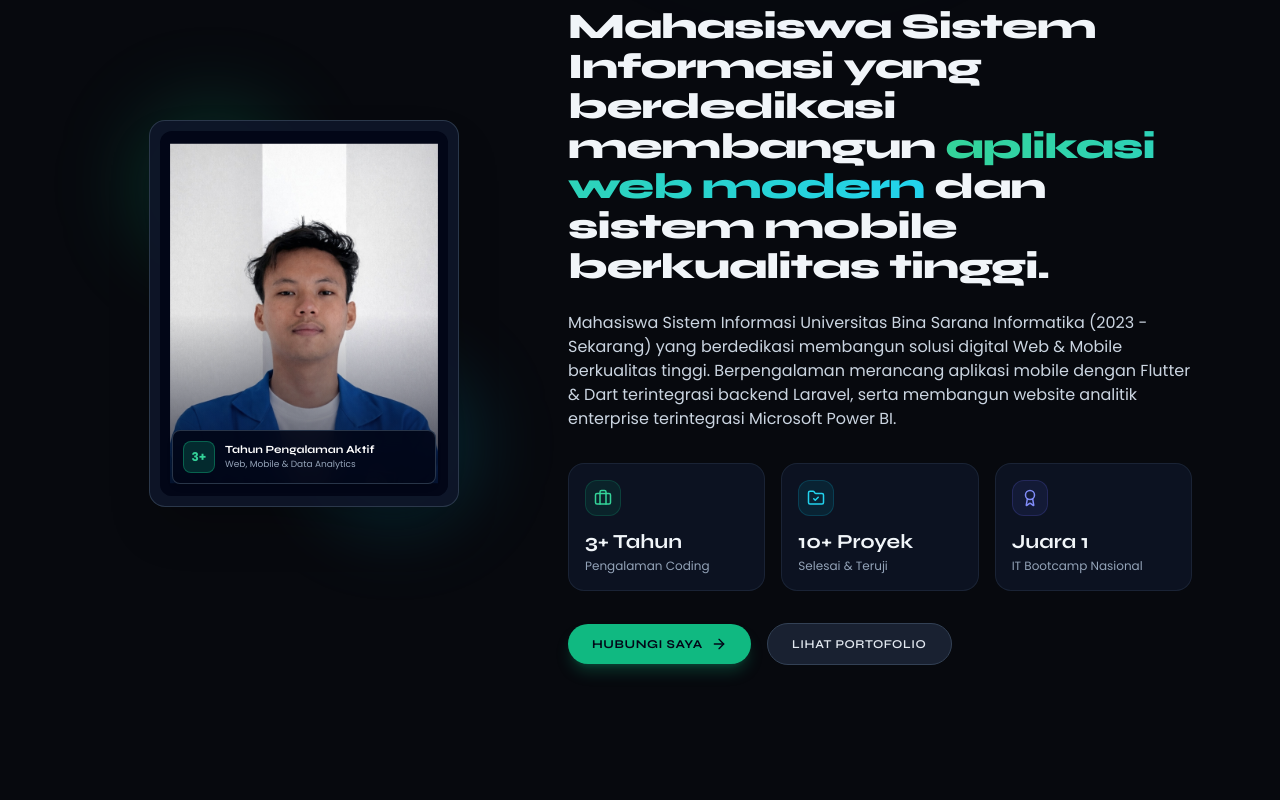
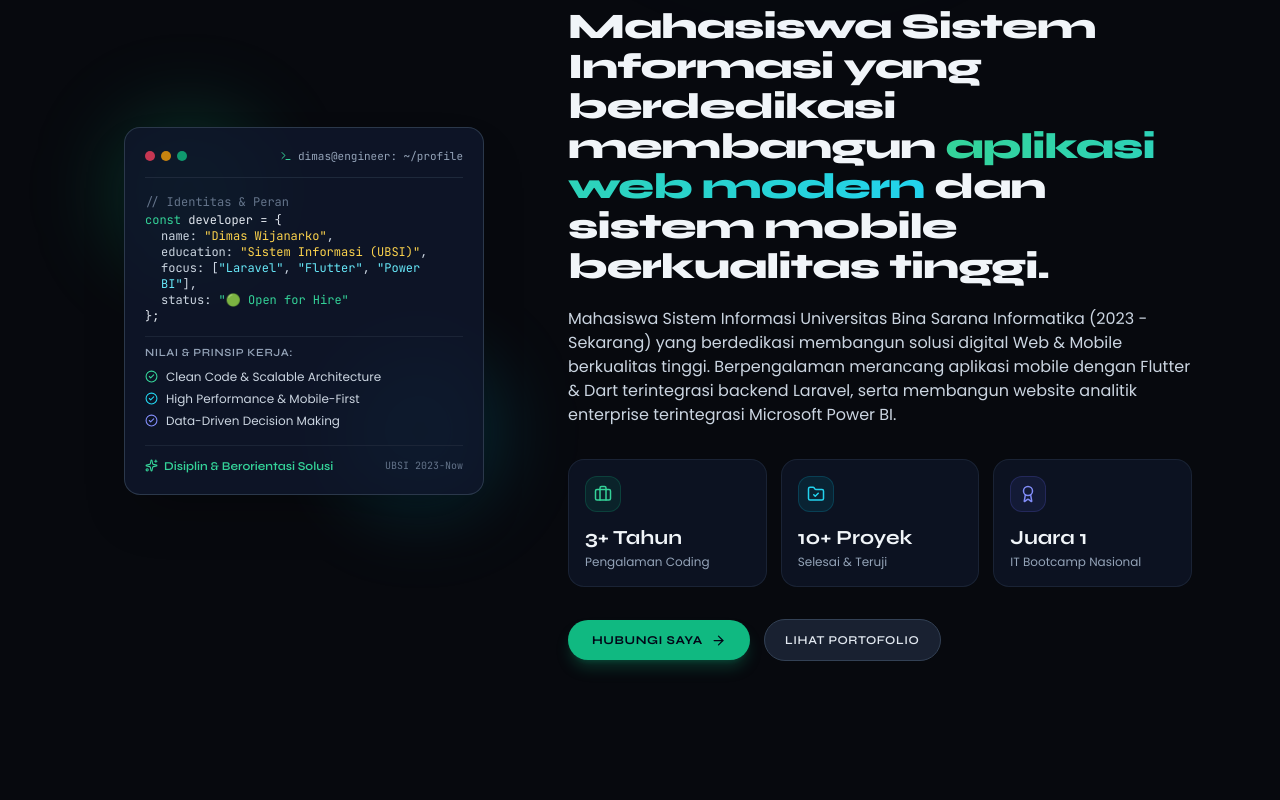
Before and after one commit to Dimss-W/CV-Website, a Next.js app: page / in a window 1280 px wide. Shown: the part 840-1640 px from the top of the page. Built offline with nearby package versions, Linux system fonts and the light colour scheme; no server answers.

Commit message:
feat: update logo to Portofolio Dimas, email to dmswijanarko@gmail.com, and use single photo

```diff
--- a/src/components/AboutSection.tsx
+++ b/src/components/AboutSection.tsx
@@ -2,7 +2,7 @@
 
 import React from 'react';
 import { Profile } from '@/types';
-import { Award, Briefcase, FolderCheck, ArrowRight, UserCheck, CheckCircle2 } from 'lucide-react';
+import { Award, Briefcase, FolderCheck, ArrowRight, UserCheck, Terminal, Code2, Sparkles, CheckCircle2 } from 'lucide-react';
 
 interface AboutSectionProps {
   profile: Profile;
@@ -12,35 +12,79 @@ export default function AboutSection({ profile }: AboutSectionProps) {
   return (
     <section id="about" className="py-20 relative">
       <div className="max-w-6xl mx-auto px-6">
-        <div className="grid grid-cols-1 lg:grid-cols-12 gap-12 items-center">
-          {/* Left Column: Visual Profile Card with Bedimcode Floating Accent */}
+        <div className="grid grid-cols-1 lg:grid-cols-12 gap-10 lg:gap-12 items-center">
+          {/* Left Column: Interactive Developer Spec & Architecture Card (No photo duplication) */}
           <div className="lg:col-span-5 reveal-init">
-            <div className="relative mx-auto max-w-[280px] sm:max-w-[310px]">
-              {/* Neon Glow Blobs behind the image */}
+            <div className="relative mx-auto max-w-[320px] sm:max-w-[360px]">
+              {/* Ambient Neon Glow Blobs */}
               <div className="absolute -top-4 -left-4 w-40 h-40 bg-emerald-500/20 rounded-full blur-2xl pointer-events-none" />
               <div className="absolute -bottom-4 -right-4 w-40 h-40 bg-cyan-500/20 rounded-full blur-2xl pointer-events-none" />
 
-              {/* Main Photo Card Frame */}
-              <div className="relative rounded-2xl overflow-hidden border border-slate-700/80 bg-slate-900/90 shadow-2xl p-2 sm:p-2.5">
-                <div className="relative rounded-xl overflow-hidden aspect-[3/3.8] bg-slate-950 flex items-center justify-center">
-                  <img
-                    src={profile.avatar_url || '/dimas-profile.jpg'}
-                    alt={profile.full_name}
-                    className="w-full h-full object-cover object-[center_25%] scale-[0.93] origin-center filter grayscale-[5%] hover:grayscale-0 hover:scale-[0.96] transition-all duration-500"
-                  />
-                  {/* Subtle gradient vignette */}
-                  <div className="absolute inset-0 bg-gradient-to-t from-slate-950/85 via-transparent to-transparent pointer-events-none" />
+              {/* Main Spec Card Frame */}
+              <div className="relative rounded-2xl overflow-hidden border border-slate-700/80 bg-slate-900/90 shadow-2xl p-5 backdrop-blur-xl">
+                {/* Terminal Header */}
+                <div className="flex items-center justify-between pb-3 mb-4 border-b border-slate-800">
+                  <div className="flex items-center gap-1.5">
+                    <span className="w-2.5 h-2.5 rounded-full bg-rose-500/80" />
+                    <span className="w-2.5 h-2.5 rounded-full bg-amber-500/80" />
+                    <span className="w-2.5 h-2.5 rounded-full bg-emerald-500/80" />
+                  </div>
+                  <div className="text-[11px] font-mono text-slate-400 flex items-center gap-1.5">
+                    <Terminal size={12} className="text-emerald-400" />
+                    <span>dimas@engineer: ~/profile</span>
+                  </div>
+                </div>
 
-                  {/* Floating Experience Badge */}
-                  <div className="absolute bottom-3 left-3 right-3 bg-slate-950/90 backdrop-blur-md border border-slate-700/80 rounded-lg p-2.5 flex items-center gap-2.5 shadow-md pointer-events-none">
-                    <div className="w-8 h-8 rounded-lg bg-emerald-500/20 border border-emerald-500/40 flex items-center justify-center text-emerald-400 font-extrabold text-xs">
-                      3+
+                {/* Developer Profile Data Snippet */}
+                <div className="space-y-3 font-mono text-xs">
+                  <div>
+                    <span className="text-slate-500">// Identitas & Peran</span>
+                    <div className="text-slate-200 mt-0.5">
+                      <span className="text-emerald-400">const</span> developer = &#123;
                     </div>
-                    <div>
-                      <div className="text-[11px] font-bold text-white font-syne">Tahun Pengalaman Aktif</div>
-                      <div className="text-[9px] text-slate-400">Web, Mobile & Data Analytics</div>
+                    <div className="pl-4 text-slate-300">
+                      name: <span className="text-amber-300">&quot;{profile.full_name}&quot;</span>,
+                    </div>
+                    <div className="pl-4 text-slate-300">
+                      education: <span className="text-amber-300">&quot;Sistem Informasi (UBSI)&quot;</span>,
+                    </div>
+                    <div className="pl-4 text-slate-300">
+                      focus: [<span className="text-cyan-300">&quot;Laravel&quot;</span>, <span className="text-cyan-300">&quot;Flutter&quot;</span>, <span className="text-cyan-300">&quot;Power BI&quot;</span>],
+                    </div>
+                    <div className="pl-4 text-slate-300">
+                      status: <span className="text-emerald-400">&quot;🟢 Open for Hire&quot;</span>
+                    </div>
+                    <div className="text-slate-200">&#125;;</div>
+                  </div>
+
+                  <div className="pt-2 border-t border-slate-800/80">
+                    <div className="text-slate-400 text-[11px] mb-2 font-syne uppercase tracking-wider font-semibold">
+                      Nilai & Prinsip Kerja:
+                    </div>
+                    <div className="space-y-1.5 font-sans">
+                      <div className="flex items-center gap-2 text-slate-300 text-xs">
+                        <CheckCircle2 size={13} className="text-emerald-400 shrink-0" />
+                        <span>Clean Code & Scalable Architecture</span>
+                      </div>
+                      <div className="flex items-center gap-2 text-slate-300 text-xs">
+                        <CheckCircle2 size={13} className="text-cyan-400 shrink-0" />
+                        <span>High Performance & Mobile-First</span>
+                      </div>
+                      <div className="flex items-center gap-2 text-slate-300 text-xs">
+                        <CheckCircle2 size={13} className="text-indigo-400 shrink-0" />
+                        <span>Data-Driven Decision Making</span>
+                      </div>
                     </div>
                   </div>
+                </div>
+
+                {/* Bottom Highlight Badge */}
+                <div className="mt-4 pt-3 border-t border-slate-800/80 flex items-center justify-between text-xs">
+                  <div className="flex items-center gap-1.5 text-emerald-400 font-semibold font-syne">
+                    <Sparkles size={13} />
+                    <span>Disiplin & Berorientasi Solusi</span>
+                  </div>
+                  <span className="text-slate-500 font-mono text-[10px]">UBSI 2023-Now</span>
                 </div>
               </div>
             </div>
@@ -54,7 +98,7 @@ export default function AboutSection({ profile }: AboutSectionProps) {
             </div>
 
             {/* Bedimcode Signature Title */}
-            <h2 className="text-2xl sm:text-3xl lg:text-4xl font-extrabold font-syne text-slate-100 leading-snug tracking-tight mb-6">
+            <h2 className="text-2xl sm:text-3xl lg:text-4xl font-extrabold font-syne text-slate-100 leading-snug tracking-tight mb-5">
               Mahasiswa Sistem Informasi yang berdedikasi membangun{' '}
               <span className="text-transparent bg-clip-text bg-gradient-to-r from-emerald-400 to-cyan-400">
                 aplikasi web modern
@@ -67,7 +111,7 @@ export default function AboutSection({ profile }: AboutSectionProps) {
             </p>
 
             {/* 3 Bedimcode Metric Cards */}
-            <div className="grid grid-cols-1 sm:grid-cols-3 gap-4 mb-8">
+            <div className="grid grid-cols-1 sm:grid-cols-3 gap-3.5 mb-8">
               <div className="p-4 rounded-2xl bg-slate-900/70 border border-slate-800/80 hover:border-emerald-500/30 transition-colors">
                 <div className="w-9 h-9 rounded-xl bg-emerald-500/10 border border-emerald-500/20 flex items-center justify-center text-emerald-400 mb-3">
                   <Briefcase size={18} />
@@ -94,18 +138,18 @@ export default function AboutSection({ profile }: AboutSectionProps) {
             </div>
 
             {/* CTA Link */}
-            <div className="flex flex-wrap items-center gap-4">
+            <div className="flex flex-wrap items-center gap-3.5">
               <a
                 href="#contact"
                 className="inline-flex items-center gap-2 px-6 py-3 rounded-full bg-emerald-500 hover:bg-emerald-400 text-slate-950 font-syne font-bold text-xs uppercase tracking-wider transition-all shadow-lg shadow-emerald-500/25 hover:shadow-emerald-500/40 hover:-translate-y-0.5"
               >
                 <span>Hubungi Saya</span>
-                <ArrowRight size={16} />
+                <ArrowRight size={15} />
               </a>
 
               <a
                 href="#works"
-                className="inline-flex items-center gap-2 px-6 py-3 rounded-full bg-slate-800/80 hover:bg-slate-700/80 border border-slate-700 text-slate-200 font-syne font-semibold text-xs uppercase tracking-wider transition-all"
+                className="inline-flex items-center gap-2 px-5 py-3 rounded-full bg-slate-800/80 hover:bg-slate-700/80 border border-slate-700 text-slate-200 font-syne font-semibold text-xs uppercase tracking-wider transition-all"
               >
                 <span>Lihat Portofolio</span>
               </a>
--- a/src/components/Footer.tsx
+++ b/src/components/Footer.tsx
@@ -48,7 +48,7 @@ export default function Footer() {
         <div className="flex flex-wrap items-center justify-between gap-6">
           <div>
             <span className="font-syne font-extrabold text-xl text-white tracking-tight">
-              Dimas<span className="text-emerald-400">.</span>
+              Portofolio Dimas<span className="text-emerald-400">.</span>
             </span>
             <p className="text-xs text-slate-500 mt-0.5">
               Full Stack Web & Mobile Software Engineer • Jakarta, ID
--- a/src/components/Navbar.tsx
+++ b/src/components/Navbar.tsx
@@ -57,8 +57,8 @@ export default function Navbar({ resumeUrl }: NavbarProps) {
       <div className="max-w-6xl mx-auto px-6 h-20 flex items-center justify-between">
         {/* Brand Logo in Syne font */}
         <a href="#home" className="flex items-center gap-2 group">
-          <span className="font-syne font-extrabold text-2xl text-white tracking-tight group-hover:text-emerald-400 transition-colors">
-            Dimas<span className="text-emerald-400">.</span>
+          <span className="font-syne font-extrabold text-xl sm:text-2xl text-white tracking-tight group-hover:text-emerald-400 transition-colors">
+            Portofolio Dimas<span className="text-emerald-400">.</span>
           </span>
         </a>
 
--- a/src/lib/data.ts
+++ b/src/lib/data.ts
@@ -6,7 +6,7 @@ export const defaultProfile: Profile = {
   full_name: 'Dimas Wijanarko',
   title: 'Full Stack Web & Mobile Software Engineer',
   bio: 'Mahasiswa Sistem Informasi Universitas Bina Sarana Informatika (2023 - Sekarang) yang berdedikasi membangun solusi digital Web & Mobile berkualitas tinggi. Berpengalaman merancang aplikasi mobile dengan Flutter & Dart terintegrasi backend Laravel, serta membangun website analitik enterprise terintegrasi Microsoft Power BI.',
-  email: 'dimaswijanarko111@gmail.com',
+  email: 'dmswijanarko@gmail.com',
   phone: '+62 812-3456-7890',
   location: 'Jakarta, Indonesia',
   avatar_url: '/dimas-profile.jpg',
```
Also changed, not shown: 1 other file (tests, documents, lock files or other folders).
